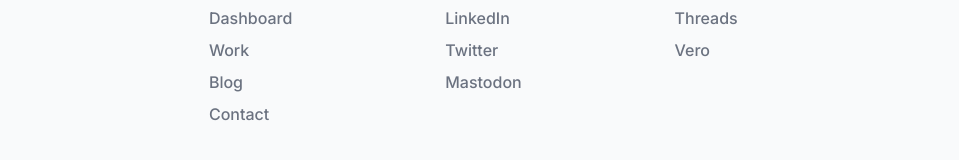
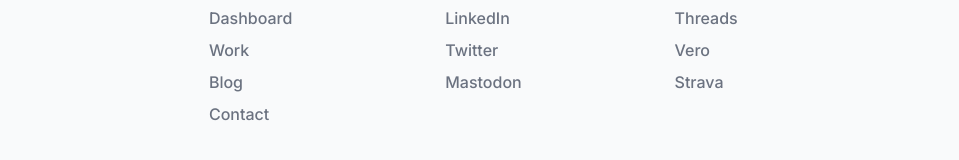
Before and after one commit to rajtslegr/rajtslegr.dev, a Next.js app: page / in a window 1280 px wide. Shown: the part 979-1139 px from the top of the page, without its empty margins (160-1119 px from the left). Built offline with nearby package versions, Linux system fonts and the light colour scheme.

Commit message:
:bento: Add Strava link to footer

```diff
--- a/src/components/layout/Footer.tsx
+++ b/src/components/layout/Footer.tsx
@@ -43,6 +43,9 @@ const Footer: React.FC = () => {
               Threads
             </ExternalLink>
             <ExternalLink href="https://www.vero.co/rajce">Vero</ExternalLink>
+            <ExternalLink href="https://www.strava.cgstom/athletes/120067793">
+              Strava
+            </ExternalLink>
           </div>
         </div>
       </div>
```
